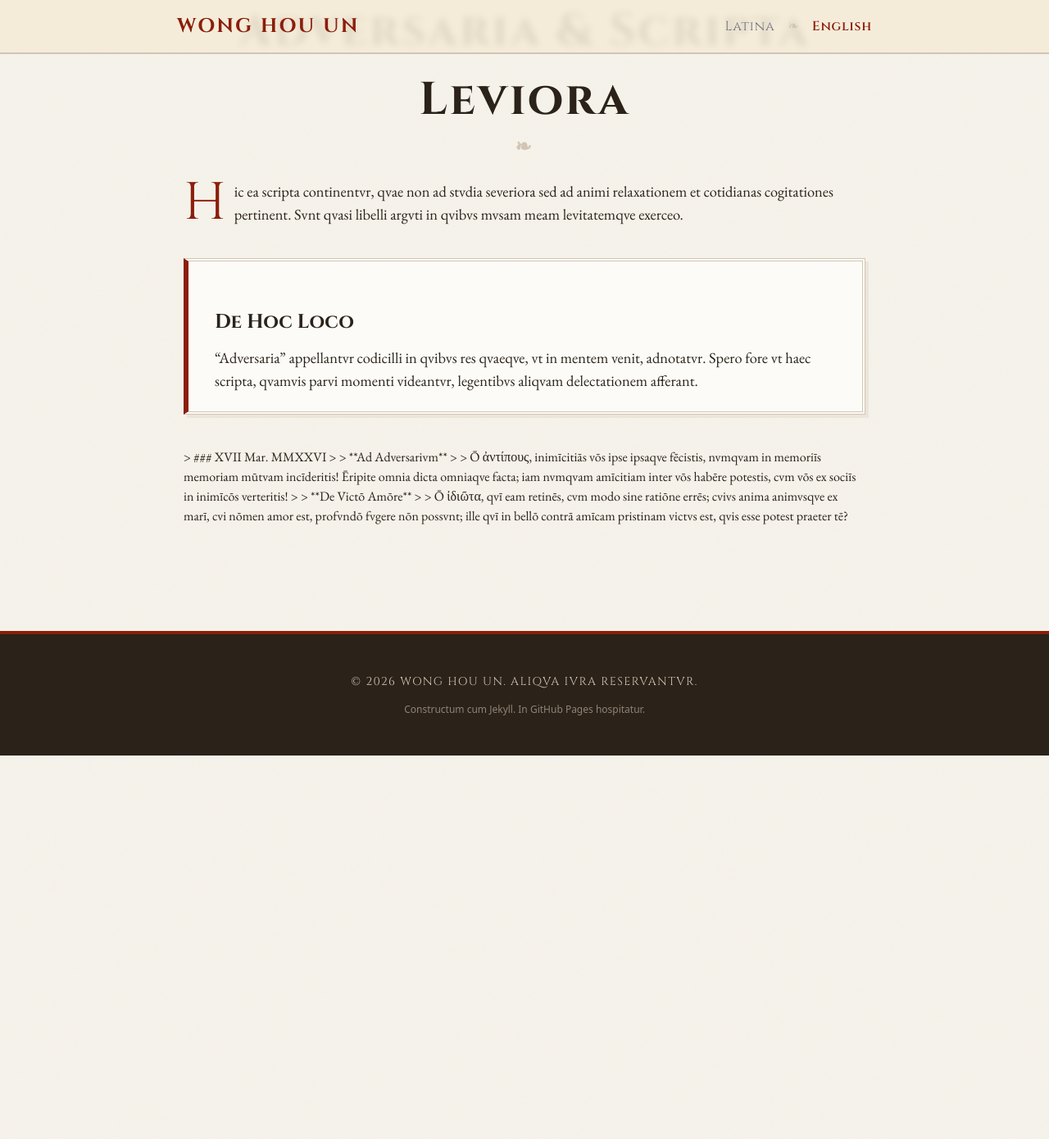
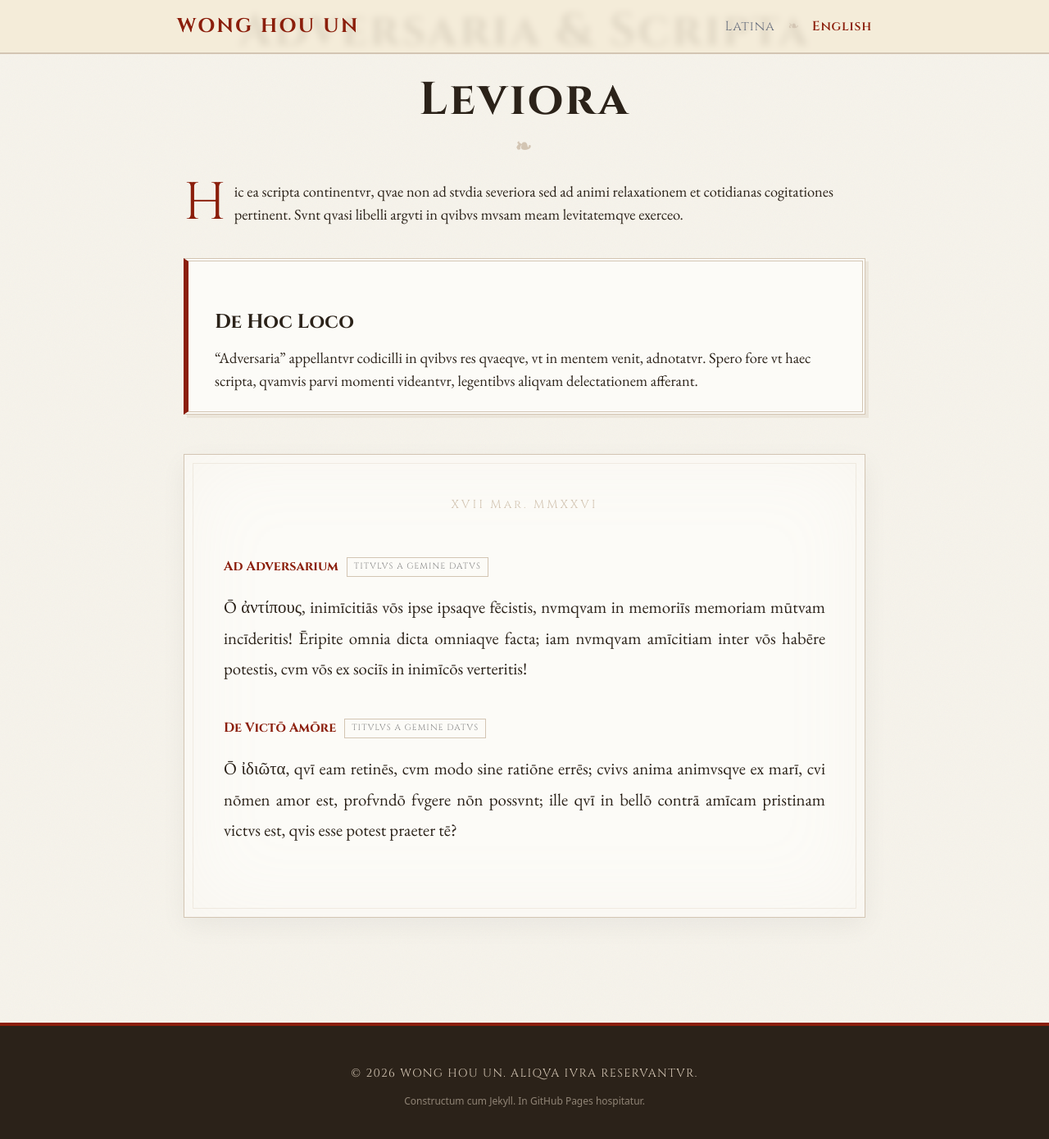
Before and after one commit to Harumoto1103/harumoto1103.github.io, a Jekyll site: the page built from adversaria.md, in a window 1280 px wide and 1400 px high, scrolled down 182 px. Shown: the top 1390 px of the window at 82% size. Built offline with Jekyll 4.4.1, drawn with Linux system fonts in a browser that asks for light colours; nearby versions of some CDN libraries; before the commit the page ends 1104 px from its top, so only the background shows below that; some of the changed lines change nothing that is shown.

Commit message:
style: implement classical book page for Adversaria with Gemini attribution badges

```diff
--- a/adversaria.md
+++ b/adversaria.md
@@ -13,16 +13,80 @@ Hic ea scripta continentvr, qvae non ad stvdia severiora sed ad animi relaxation
 
 <!-- Hic scripta tva addvntvr -->
 
-<div id="classical-writings-container">
+<style>
+  .classical-page {
+    background-color: var(--vellum);
+    border: 1px solid var(--stone-border);
+    padding: 3rem;
+    box-shadow: 0 10px 30px rgba(0,0,0,0.05), inset 0 0 100px rgba(211, 197, 179, 0.1);
+    position: relative;
+    margin-top: 3rem;
+    font-family: "EB Garamond", serif;
+    line-height: 1.8;
+  }
 
-> ### XVII Mar. MMXXVI
->
-> **Ad Adversarium**
->
-> Ō ἀντίπους, inimīcitiās vōs ipse ipsaque fēcistis, numquam in memoriīs memoriam mūtuam incīderitis! Ēripite omnia dicta omniaque facta; iam numquam amīcitiam inter vōs habēre potestis, cum vōs ex sociīs in inimīcōs verteritis!
->
-> **De Victō Amōre**
->
-> Ō ἰδιῶτα, quī eam retinēs, cum modo sine ratiōne errēs; cuius anima animusque ex marī, cui nōmen amor est, profundō fugere nōn possunt; ille quī in bellō contrā amīcam pristinam victus est, quis esse potest praeter tē?
+  .classical-page::before {
+    content: "";
+    position: absolute;
+    top: 10px;
+    left: 10px;
+    right: 10px;
+    bottom: 10px;
+    border: 1px solid rgba(211, 197, 179, 0.3);
+    pointer-events: none;
+  }
 
+  .classical-title {
+    font-family: "Cinzel", serif;
+    font-weight: 700;
+    color: var(--pompeian-red);
+    margin-top: 2rem;
+    margin-bottom: 1rem;
+    display: flex;
+    align-items: center;
+    gap: 10px;
+    flex-wrap: wrap;
+  }
+
+  .gemini-badge {
+    font-family: "Cinzel", serif;
+    font-size: 0.65rem;
+    padding: 0.1rem 0.5rem;
+    border: 1px solid var(--stone-border);
+    color: #888;
+    text-transform: uppercase;
+    letter-spacing: 0.1em;
+    font-weight: normal;
+  }
+
+  .classical-text {
+    font-size: 1.3rem;
+    text-align: justify;
+    color: var(--ink);
+    margin-bottom: 2.5rem;
+    white-space: pre-wrap;
+  }
+
+  .classical-date {
+    font-family: "Cinzel", serif;
+    font-size: 0.9rem;
+    color: var(--stone-border);
+    text-align: center;
+    margin-bottom: 3rem;
+    letter-spacing: 0.2em;
+  }
+</style>
+
+<div class="classical-page">
+    <div class="classical-date">XVII Mar. MMXXVI</div>
+
+    <div class="classical-title">
+        Ad Adversarium <span class="gemini-badge">Titvlvs a Gemine Datvs</span>
+    </div>
+    <div class="classical-text">Ō ἀντίπους, inimīcitiās vōs ipse ipsaque fēcistis, numquam in memoriīs memoriam mūtuam incīderitis! Ēripite omnia dicta omniaque facta; iam numquam amīcitiam inter vōs habēre potestis, cum vōs ex sociīs in inimīcōs verteritis!</div>
+
+    <div class="classical-title">
+        De Victō Amōre <span class="gemini-badge">Titvlvs a Gemine Datvs</span>
+    </div>
+    <div class="classical-text">Ō ἰδιῶτα, quī eam retinēs, cum modo sine ratiōne errēs; cuius anima animusque ex marī, cui nōmen amor est, profundō fugere nōn possunt; ille quī in bellō contrā amīcam pristinam victus est, quis esse potest praeter tē?</div>
 </div>
```
